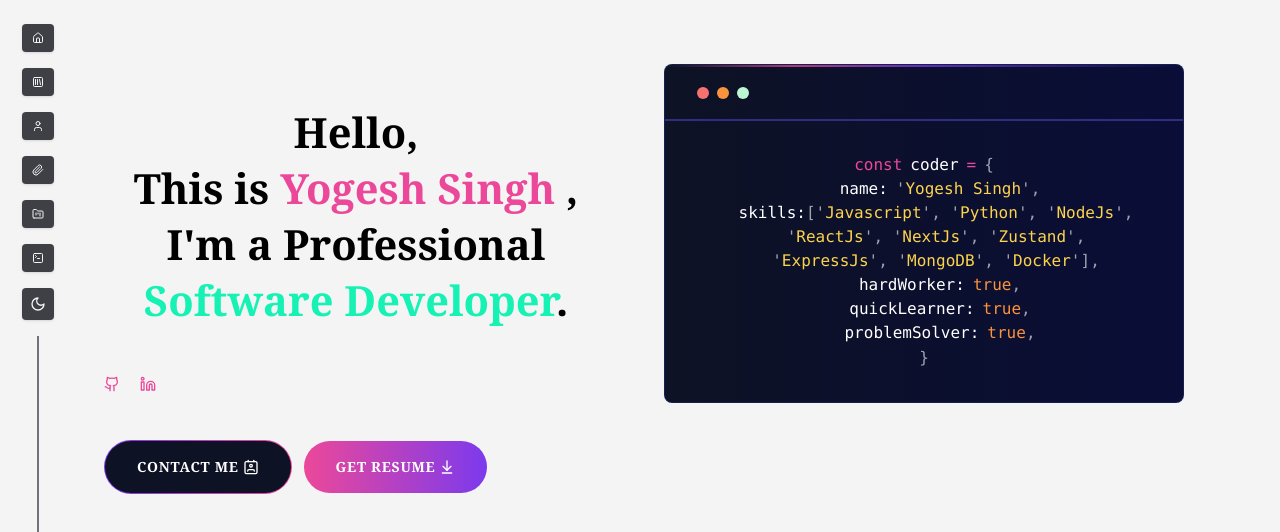
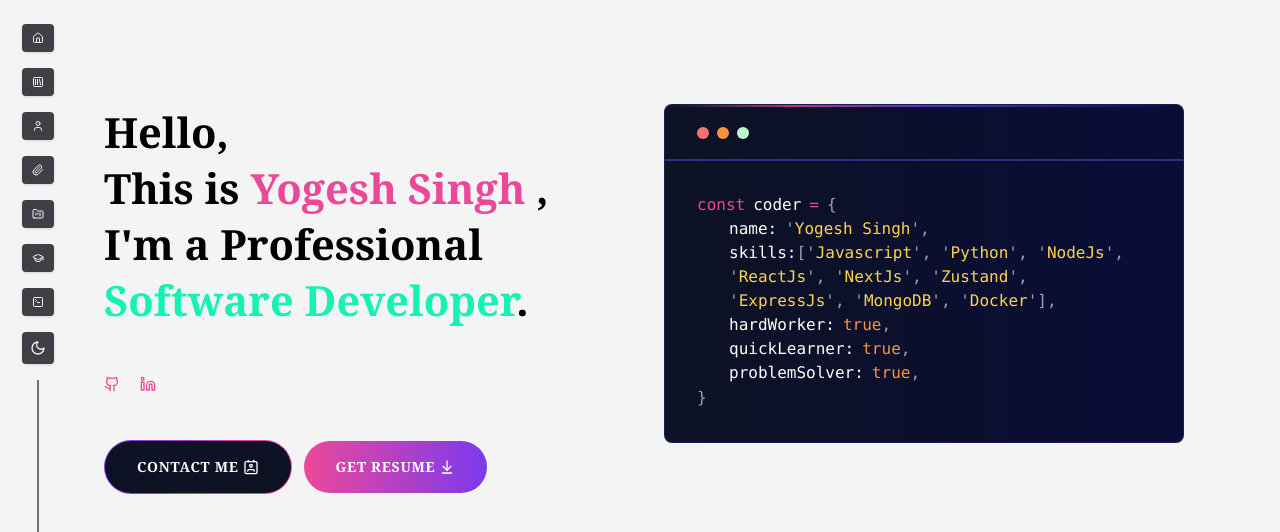
Before and after one commit to yogesh2104/abt.yogesh, a Next.js app: page / in a window 1280 px wide. Shown: the top 532 px of the page. Built offline with nearby package versions, Linux system fonts and the light colour scheme.

Commit message:
added education page.

```diff
--- a/app/about/page.tsx
+++ b/app/about/page.tsx
@@ -1,5 +1,6 @@
 "use client"
 import WritingEffect from "@/components/WritingEffect";
+import Link from "next/link";
 
 
 const AboutPage=()=>{
@@ -21,7 +22,7 @@ const AboutPage=()=>{
 
     though I'm somewhat introverted!). So, in case you want to talk about anything leave messages I'll get back to you once I'm active. All my
 
-    social links are listed [here](/links). That's pretty much everything about me.`
+    social links are listed <a href="/links" class="text-red-600">[here]</a>. That's pretty much everything about me.`
 
     // const convertMarkDown=new showdown.Converter({metadata:true})
     // const htmlText=convertMarkDown.makeHtml(aboutMe)
@@ -35,13 +36,13 @@ const AboutPage=()=>{
                         <div className="flex  items-center">
                         <span className="w-24 h-[2px] bg-[#1a1443]"></span>
                         <span className="bg-[#1a1443] text-white p-2 px-5 text-xl rounded-md">
-                            Skills
+                            WHO I AM?
                         </span>
                         <span className="w-24 h-[2px] bg-[#1a1443]"></span>
                         </div>
                     </div>
                     <div className="container break-normal mb-5">
-                        {/* <WritingEffect text={htmlText}/> */}
+                        <WritingEffect text={aboutMe}/>
                     </div>
 
                     <div className="w-[100px] h-[100px] bg-violet-100 rounded-full absolute top-6 left-[42%] translate-x-1/2 filter blur-3xl  opacity-20"></div>
--- /dev/null
+++ b/app/education/page.tsx
@@ -0,0 +1,7 @@
+const EduPage=()=>{
+    return(
+        <div>Home Page</div>
+    )
+}
+
+export default EduPage
--- a/app/page.tsx
+++ b/app/page.tsx
@@ -9,7 +9,7 @@ export default function Home() {
     <section className="relative flex flex-col items-center justify-between">
       <div className="grid grid-cols-1 items-start lg:grid-cols-2 lg:gap-12 gap-y-8">
         <div className="order-2 lg:order-1 flex flex-col items-start justify-center p-2 pb-20 md:pb-10 lg:pt-10">
-          <h1 className="text-3xl font-bold leading-10 text-black dark:text-white md:font-extrabold lg:text-[2.6rem] lg:leading-[3.5rem]">
+          <h1 className="text-3xl font-bold leading-10 text-black dark:text-white md:font-extrabold lg:text-[2.6rem] lg:leading-[3.5rem] text-left">
             Hello, <br />
             This is {' '}
             <span className=" text-pink-500">{PersonalData.name}</span>
@@ -52,7 +52,7 @@ export default function Home() {
 
         </div>
 
-        <div className="order-1 lg:order-2 from-[#0d1224] border-[#1b2c68a0] relative rounded-lg border bg-gradient-to-r to-[#0a0d37]">
+        <div className="order-1 lg:order-2 from-[#0d1224] border-[#1b2c68a0] relative rounded-lg border bg-gradient-to-r to-[#0a0d37] mt-10">
           <div className="flex flex-row animate-pulse">
             <div className=" h-[2px] w-full bg-gradient-to-r from-transparent via-pink-500 to-violet-600"></div>
             <div className=" h-[2px] w-full bg-gradient-to-r from-violet-600 to-transparent"></div>
@@ -64,7 +64,8 @@ export default function Home() {
               <div className="h-3 w-3 rounded-full bg-green-200"></div>
             </div>
           </div>
-          <div className="overflow-hidden border-t-[2px] border-indigo-900 px-4 lg:px-8 py-4 lg:py-8">
+
+          <div className="overflow-hidden border-t-[2px] border-indigo-900 px-4 lg:px-8 py-4 lg:py-8 text-left">
             <code className="font-mono text-xs md:text-sm lg:text-base">
               <div className="blink">
                 <span className="mr-2 text-pink-500">const</span>
--- a/app/skill/page.tsx
+++ b/app/skill/page.tsx
@@ -10,6 +10,7 @@ const skillsData:string[]=["AWS","Bootstrap","NodeJs","ExpressJs","CSS","Django"
 
 const SkillPage=()=>{
     return(
+        <>
         <div className="w-full">
             <div className="relative z-50 lg:mt-[-70px]">
                 <div className="flex justify-center my-5 lg:py-8">
@@ -56,7 +57,7 @@ const SkillPage=()=>{
                                     alt={skill}
                                     width={40}
                                     height={40}
-                                    className="h-full w-auto rounded-lg"
+                                    className="h-full w-auto rounded-lg "
                                     />
                                 </div>
                                 <p className="text-black dark:text-white text-sm sm:text-lg">
@@ -70,6 +71,70 @@ const SkillPage=()=>{
                 </div>
             </div>
         </div>
+
+        <div id="experience" className="relative z-50 border-t my-12 lg:my-24 border-[#25213b]">
+
+
+            <div className="flex justify-center my-5 lg:py-8">
+                <div className="flex  items-center">
+                <span className="w-24 h-[2px] bg-[#1a1443]"></span>
+                <span className="bg-[#1a1443] text-white p-2 px-5 text-xl rounded-md">
+                    Skills
+                </span>
+                <span className="w-24 h-[2px] bg-[#1a1443]"></span>
+                </div>
+            </div>
+
+            <div className="py-8">
+                <div className="grid grid-cols-1 lg:grid-cols-2 gap-8 lg:gap-16">
+                <div className="flex justify-center items-start">
+                    <div className="w-full h-full">
+                    {/* <AnimationLottie animationPath={experience} /> */}
+                    </div>
+                </div>
+
+                <div className="border-2 border-red-500">
+                    cxv
+                    {/* <div className="flex flex-col gap-6">
+                    {
+                        experiences.map(experience => (
+                        <GlowCard key={experience.id} identifier={`experience-${experience.id}`}>
+                            <div className="p-3 relative">
+                            <Image
+                                src="/blur-23.svg"
+                                alt="Hero"
+                                width={1080}
+                                height={200}
+                                className="absolute bottom-0 opacity-80"
+                            />
+                            <div className="flex justify-center">
+                                <p className="text-xs sm:text-sm text-[#16f2b3]">
+                                {experience.duration}
+                                </p>
+                            </div>
+                            <div className="flex items-center gap-x-8 px-3 py-5">
+                                <div className="text-violet-500  transition-all duration-300 hover:scale-125">
+                                <BsPersonWorkspace size={36} />
+                                </div>
+                                <div>
+                                <p className="text-base sm:text-xl mb-2 font-medium uppercase">
+                                    {experience.title}
+                                </p>
+                                <p className="text-sm sm:text-base">
+                                    {experience.company}
+                                </p>
+                                </div>
+                            </div>
+                            </div>
+                        </GlowCard>
+                        ))
+                    }
+                    </div> */}
+                </div>
+                </div>
+            </div>
+        </div>
+        </>
     )
 }
 
--- a/components/WritingEffect.tsx
+++ b/components/WritingEffect.tsx
@@ -21,7 +21,7 @@ const WritingEffect = ({text}:writingProps) => {
         return () => clearInterval(interval);
       }, [currentStateIndex, text]);
 
-  return <p className="dark:text-white prose  w-full prose-zinc dark:prose-invert font-serif leading-none prose-h1:mb-0 prose-h2:mt-0 prose-h3:mt-0 dark:prose-h1:text-zinc-200 prose-h1:text-zinc-900 prose-h4:font-normal prose-p:text-base dark:prose-h2:text-zinc-300 prose-h2:text-zinc-800 dark:prose-h3:text-zinc-400 prose-h3:text-zinc-800 prose-h4:mt-0 dark:prose-h4:text-zinc-400 prose-h4:text-zinc-700 prose-h4:mb-4 prose-p:text-zinc-700 dark:prose-p:text-zinc-200 prose-a:decoration-wavy prose-a:underline-offset-2 prose-code:px-1 prose-code:rounded-sm prose-code:bg-zinc-400/60 dark:prose-code:bg-zinc-400/20 prose-code:font-normal"
+  return <p className="dark:text-white prose w-full prose-zinc dark:prose-invert font-serif leading-8 prose-h1:mb-0 prose-h2:mt-0 prose-h3:mt-0 dark:prose-h1:text-zinc-200 prose-h1:text-zinc-900 prose-h4:font-normal prose-p:text-base dark:prose-h2:text-zinc-300 prose-h2:text-zinc-800 dark:prose-h3:text-zinc-400 prose-h3:text-zinc-800 prose-h4:mt-0 dark:prose-h4:text-zinc-400 prose-h4:text-zinc-700 prose-h4:mb-4 prose-p:text-zinc-700 dark:prose-p:text-zinc-200 prose-a:decoration-wavy prose-a:underline-offset-2 prose-code:px-1 prose-code:rounded-sm prose-code:bg-zinc-400/60 dark:prose-code:bg-zinc-400/20 prose-code:font-normal"
   dangerouslySetInnerHTML={{ __html:displayText }}/>
 }
 
--- a/components/project-card.tsx
+++ b/components/project-card.tsx
@@ -28,7 +28,7 @@ function ProjectCard({ project }:ProjectProps) {
         </p>
       </div>
       <div className="overflow-hidden border-t-[2px] border-indigo-900 px-4 lg:px-8 py-4 lg:py-8">
-          <code className="font-mono text-xs md:text-sm lg:text-base">
+        <code className="font-mono text-xs md:text-sm lg:text-base text-left">
           <div className="blink">
             <span className="mr-2 text-pink-500">const</span>
             <span className="mr-2 text-white">project</span>
--- a/lib/utils.ts
+++ b/lib/utils.ts
@@ -1,5 +1,5 @@
 import { type ClassValue, clsx } from "clsx"
-import { Brain, FolderKanban, Home, Paperclip, SquareLibrary, SquareTerminal, User } from "lucide-react"
+import { Brain, FolderKanban, Home, Paperclip, SquareLibrary, SquareTerminal, User ,GraduationCap} from "lucide-react"
 import { twMerge } from "tailwind-merge"
 
 export function cn(...inputs: ClassValue[]) {
@@ -12,5 +12,6 @@ export const NavigationBarItem=[
   {name:'About',slug:'/about',icon:User},
   {name:'Links',slug:'/links',icon:Paperclip},
   {name:'Project',slug:'/project',icon:FolderKanban},
+  {name:"Education",slug:"/education",icon:GraduationCap},
   {name:'Terminal',slug:'/terminal',icon: SquareTerminal }
 ]
--- a/tailwind.config.ts
+++ b/tailwind.config.ts
@@ -52,6 +52,12 @@ const config = {
           DEFAULT: "hsl(var(--card))",
           foreground: "hsl(var(--card-foreground))",
         },
+        invert: {
+          25: '.25',
+          50: '.5',
+          75: '.75',
+          100:'1'
+        }
       },
       borderRadius: {
         lg: "var(--radius)",
```
Lines whose indentation alone changed are shown as unchanged.
